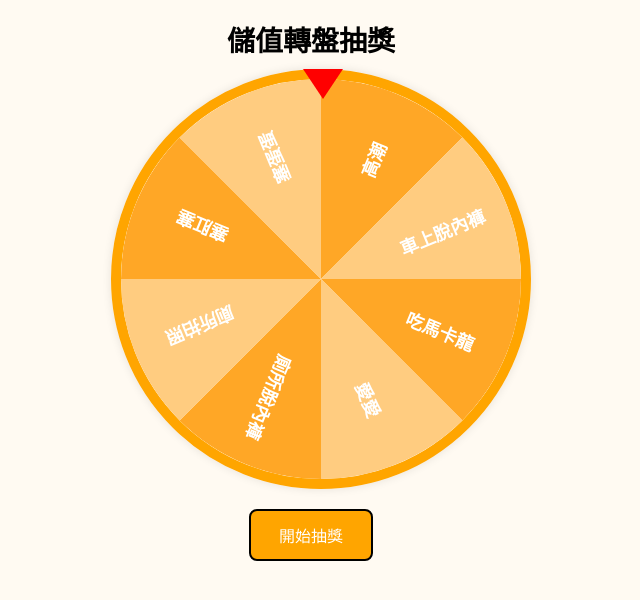
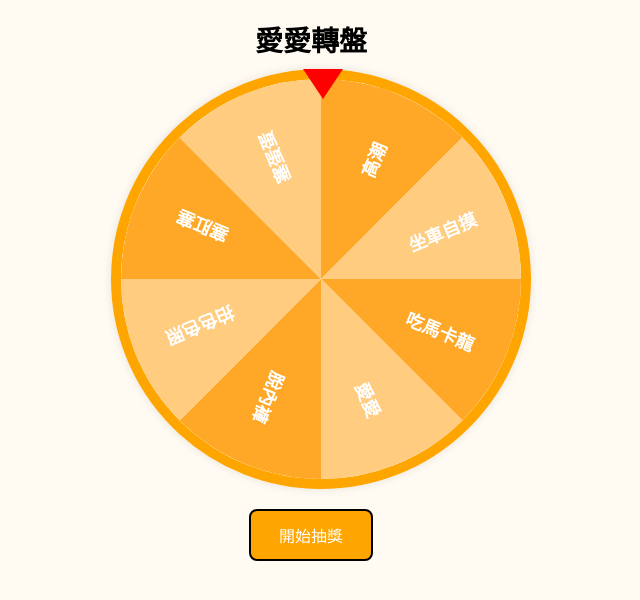
Before and after one commit to dt0976827110/test, a plain HTML site: page index.html in a window 1280 px wide. Shown: the whole page, without its empty margins (329-969 px from the left). Drawn offline with Linux system fonts and the light colour scheme.

Commit message:
Update index.html

```diff
--- a/index.html
+++ b/index.html
@@ -3,7 +3,7 @@
 <head>
   <meta charset="UTF-8" />
   <meta name="viewport" content="width=device-width, initial-scale=1.0"/>
-  <title>轉盤抽獎01</title>
+  <title>愛愛轉盤</title>
   <style>
     body {
       text-align: center;
@@ -83,7 +83,7 @@
   </style>
 </head>
 <body>
-  <h1>儲值轉盤抽獎</h1>
+  <h1>愛愛轉盤</h1>
 
   <div id="wheel-container">
     <div id="arrow"></div>
@@ -98,7 +98,7 @@
   <script>
     const canvas = document.getElementById("wheel");
     const ctx = canvas.getContext("2d");
-    const prizes = ["吃馬卡龍", "愛愛", "廁所脫內褲", "廁所拍照", "塞肛塞", "塞蛋蛋", "高潮", "車上脫內褲"];
+    const prizes = ["吃馬卡龍", "愛愛", "脫內褲", "拍色色照", "塞肛塞", "塞蛋蛋", "高潮", "坐車自摸"];
     const colors = ["#FFA726", "#FFCC80"]; // 橘色與淺橘交錯
     const total = prizes.length;
     const arc = (2 * Math.PI) / total;
```
